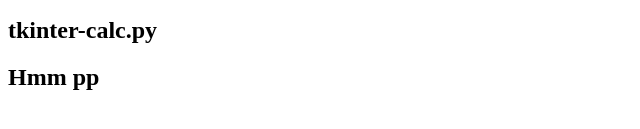
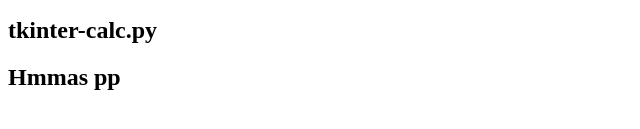
Before and after one commit to KorryKatti/thapps, a plain HTML site: page apps/00001.html in a window 1280 px wide. Shown: the part 289-418 px from the top of the page, 0-640 px from the left. Drawn offline with Linux system fonts and the light colour scheme.

Commit message:
Update 00001.html

```diff
--- a/apps/00001.html
+++ b/apps/00001.html
@@ -12,6 +12,6 @@
     <h2 id="version">0.0.1</h2>
     <h2 id="repoUrl">https://github.com/orbitbreak/tkinter-calc</h2>
     <h2 id="mainFile">tkinter-calc.py</h2>
-    <h2 id="description">Hmm  pp </h2>
+    <h2 id="description">Hmmas  pp </h2>
 </body>
 </html>
```
